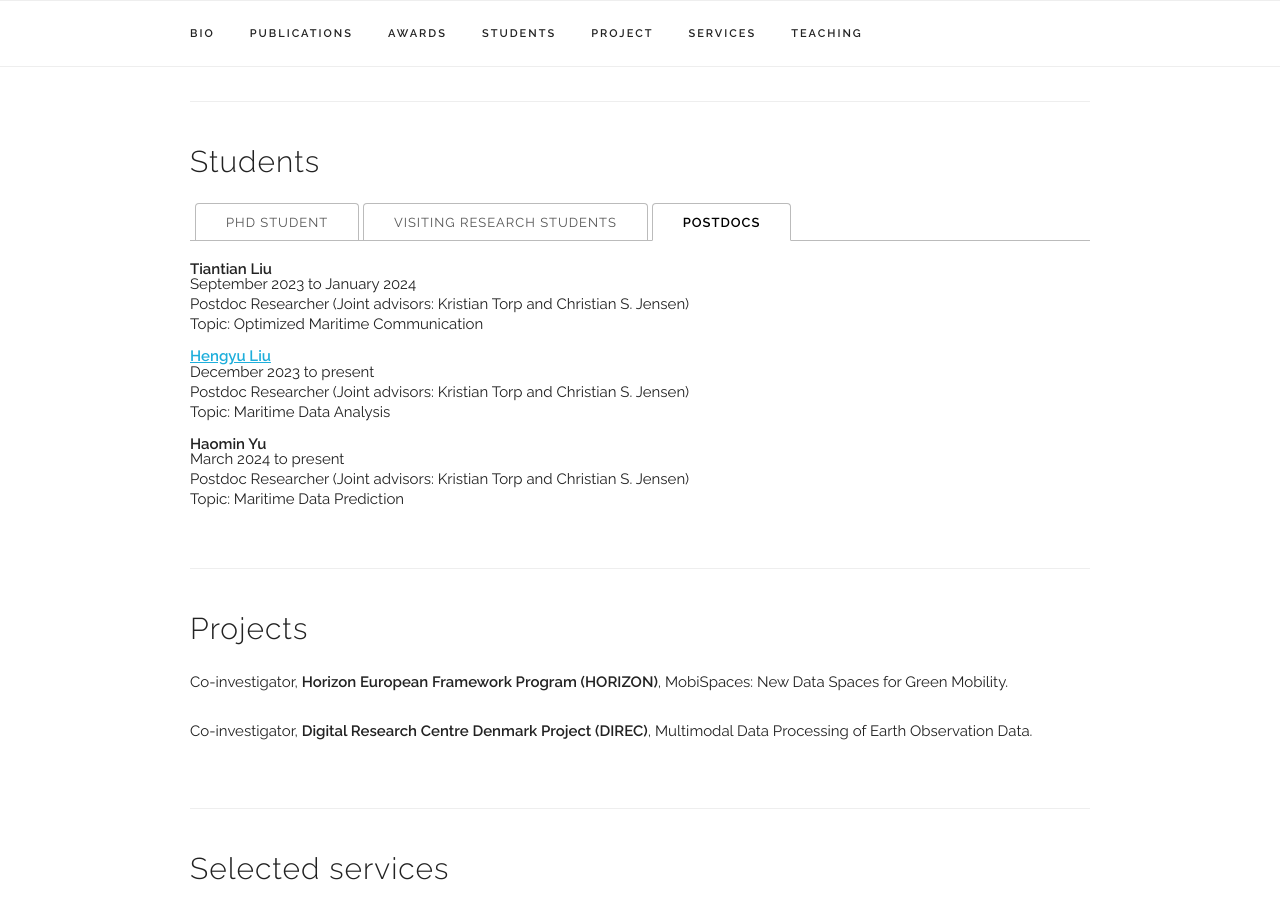
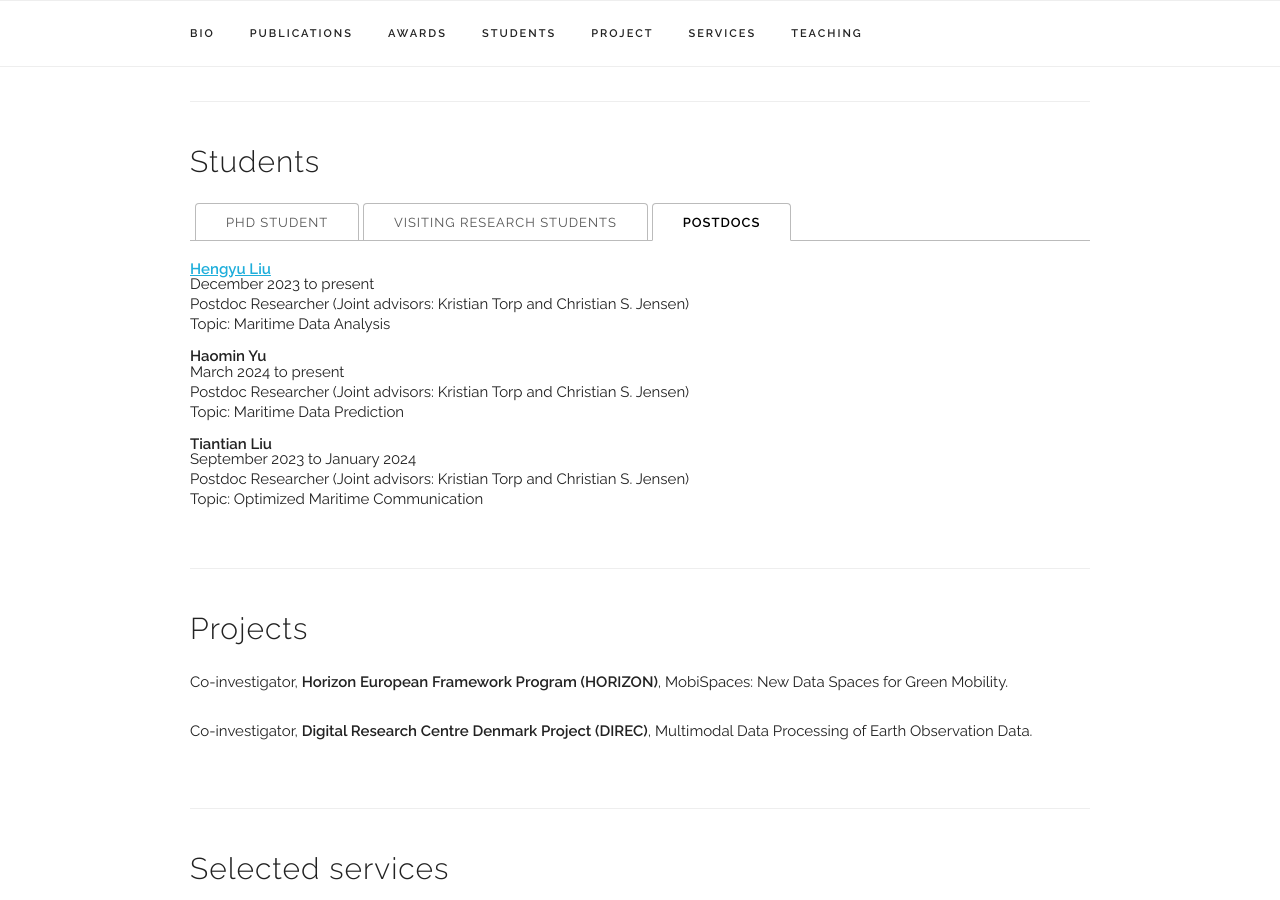
Before and after one commit to litianyi-cs-dkaau/litianyi-cs-dkaau.github.io, a Jekyll site: the page built from index.html, in a window 1280 px wide and 900 px high, scrolled down 2454 px. Built offline with Jekyll 4.4.1, drawn with Linux system fonts in a browser that asks for light colours; part of the change alters nothing that is shown.

```diff
--- a/_data/students.yaml
+++ b/_data/students.yaml
@@ -4,6 +4,18 @@ students:
       type: "PhD Student (Joint supervisors: Kristian Torp and Christian S. Jensen)"
       topic: "Trajectory data cleaning"
       phd: y
+
+    - name: "Xiaowei Mao"
+      time: "September 2024 to Feburary 2025"
+      type: "Ph.D. candidate from Beijing Jiaotong University"
+      topic: "Spatio-temporal Data Analysis"
+      visiting: y
+
+    - name: "Zhongming Yao"
+      time: "December 2023 to November 2024"
+      type: "Ph.D. candidate from Northeastern Univeristy"
+      topic: "Trajectory Data Management with Blockchain"
+      visiting: y
 
     - name: "Yumeng Song"
       time: "October 2022 to September 2024"
@@ -17,18 +29,6 @@ students:
       topic: "Spatio-Temporal Graph Neural Networks"
       visiting: y
 
-    - name: "Zhongming Yao"
-      time: "December 2023 to November 2024"
-      type: "Ph.D. candidate from Northeastern Univeristy"
-      topic: "Trajectory Data Management with Blockchain"
-      visiting: y
-
-    - name: "Tiantian Liu"
-      time: "September 2023 to January 2024"
-      type: "Postdoc Researcher (Joint advisors: Kristian Torp and Christian S. Jensen)"
-      topic: "Optimized Maritime Communication"
-      postdoc: y
-
     - name: "Hengyu Liu"
       time: "December 2023 to present"
       type: "Postdoc Researcher (Joint advisors: Kristian Torp and Christian S. Jensen)"
@@ -41,3 +41,9 @@ students:
       type: "Postdoc Researcher (Joint advisors: Kristian Torp and Christian S. Jensen)"
       topic: "Maritime Data Prediction"
       postdoc: y
+
+    - name: "Tiantian Liu"
+      time: "September 2023 to January 2024"
+      type: "Postdoc Researcher (Joint advisors: Kristian Torp and Christian S. Jensen)"
+      topic: "Optimized Maritime Communication"
+      postdoc: y
```
